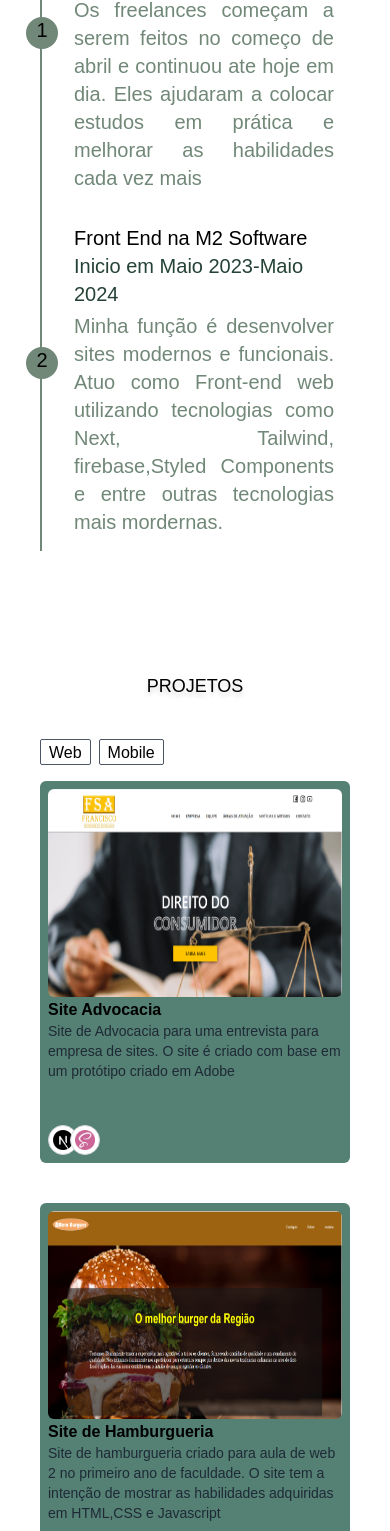
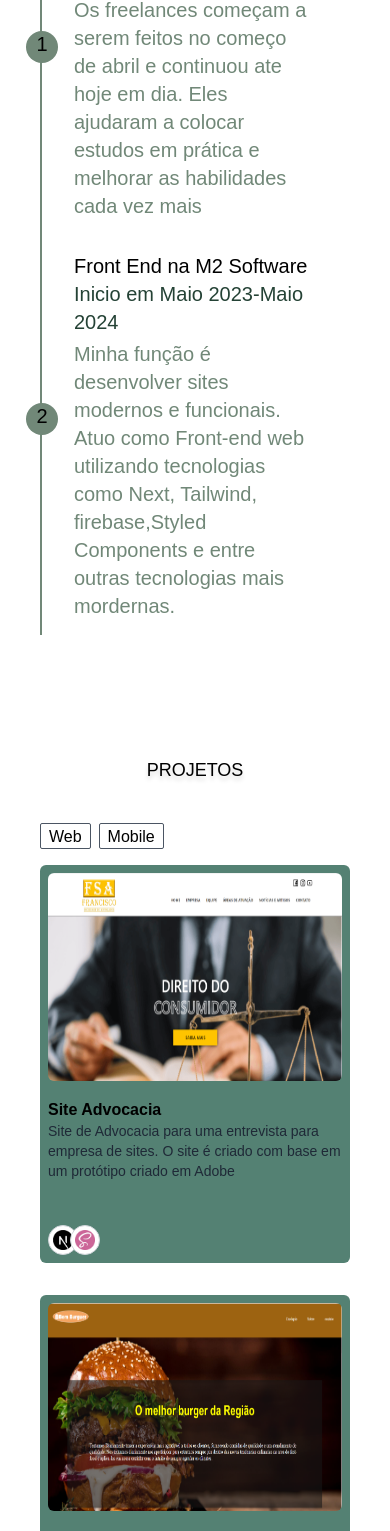
Before and after one commit to Rafaelpavanelli/portifolio-prototipado, a Next.js app: page / in a window 390 px wide. Shown: the part 3437-4968 px from the top of the page. Built offline with nearby package versions, Linux system fonts and the light colour scheme.

Commit message:
fix/responsivity

```diff
--- a/src/components/cardProject/index.tsx
+++ b/src/components/cardProject/index.tsx
@@ -19,15 +19,15 @@ export function CardProject({
   description,
 }: CardProps) {
   return (
-    <div className="w-full md:w-full bg-[#548173] p-2 md:p-4 rounded-md">
+    <div className="w-full md:w-[90%] bg-[#548173] p-2 md:p-4 rounded-md">
       <Image
         alt="Imagem do projeto"
         src={image}
-        width={700}
+        width={600}
         height={300}
         className="rounded-md w-full h-52 md:h-80 md:max-h-80"
       />
-      <div className="flex flex-col justify-between ">
+      <div className="flex flex-col justify-between mt-4">
         <h1 className="font-semibold md:text-xl ">{title}</h1>
         <h2 className="font-normal text-wrap text-gray-800 text-sm md:text-base h-10">
           {description}
--- a/src/components/jobList/index.tsx
+++ b/src/components/jobList/index.tsx
@@ -7,11 +7,11 @@ type Props = {
 }
 export function JobList({office,start,end,description,number}:Props){
     return(
-        <div className="border-l-2 border-[#718878] p-4 pl-8 text-start relative text-xl xl:text-2xl">
+        <div className="border-l-2 border-[#718878] p-4 pl-8 text-start relative text-xl xl:text-2xl max-w-full">
             <p className="w-8 h-8  bg-[#718878] rounded-full absolute -left-4  bottom-1/2 flex justify-center items-center pb-2">{number}</p>
             <p className="text=[#0c1612] font-regular xl:text-xl">{office}</p>
             <p className="text-[#244235]  pb-1 xl:text-xl">Inicio em {start}-{end}</p>
-            <p className="text-[#718878] text-justify xl:text-xl">{description}</p>
+            <p className="text-[#718878] text-start md:text-justify xl:text-xl text-wrap max-w-[90%]">{description}</p>
 
         </div>
     )
--- a/src/components/projects/index.tsx
+++ b/src/components/projects/index.tsx
@@ -74,7 +74,7 @@ export function Projects() {
           ))}
         </div>
 
-        <div className="grid grid-cols-1 md:grid-cols-2 gap-10 ">
+        <div className="grid grid-cols-1 md:grid-cols-2 gap-y-8 ">
           {filteredProjects.map((item, index) => (
             <CardProject
               image={item.image}
```
Also changed, not shown: 1 other file (tests, documents, lock files or other folders).
